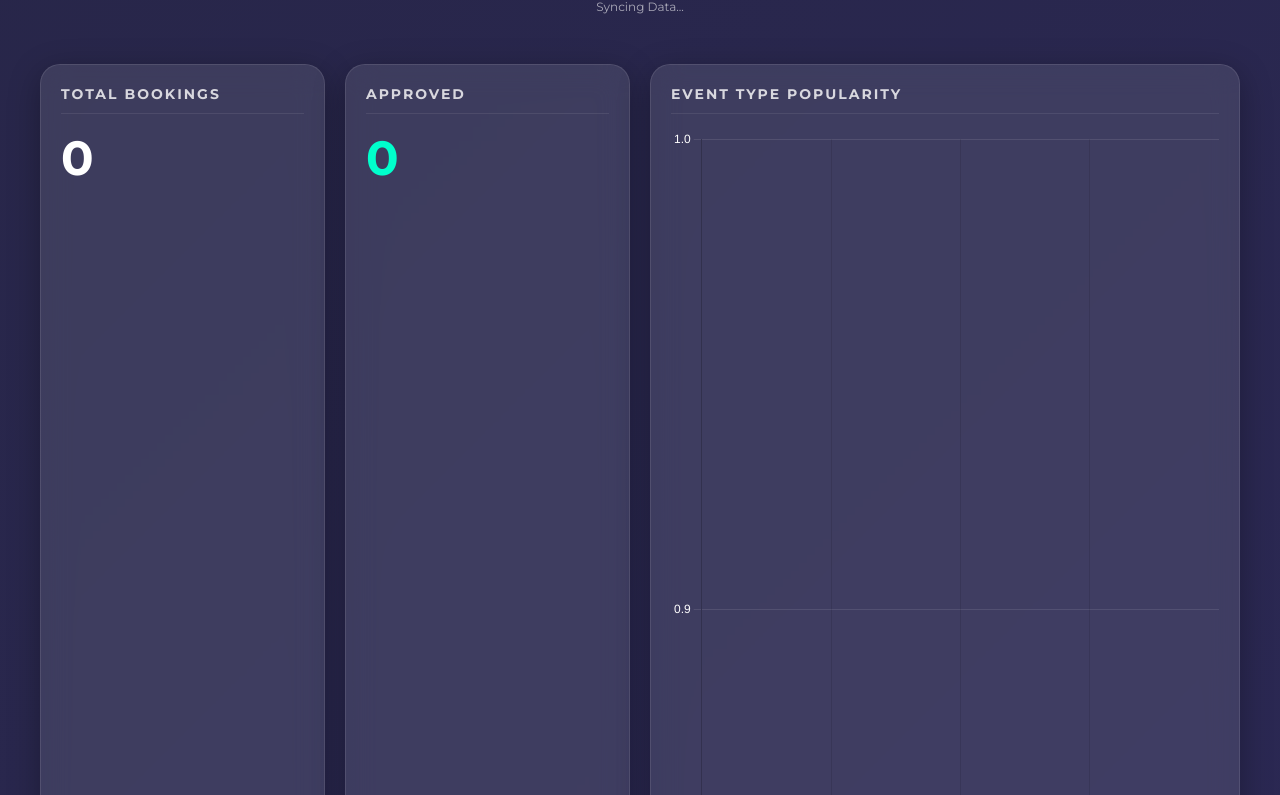
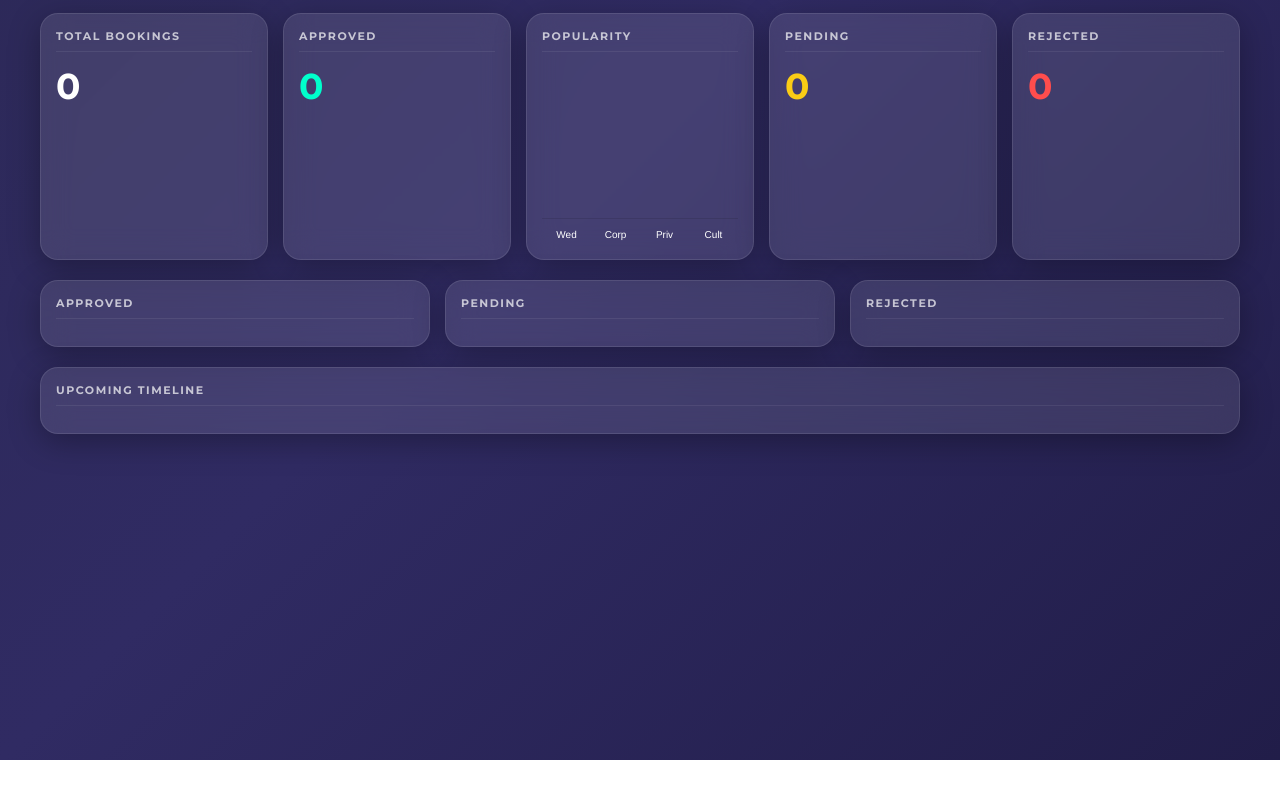
Before and after one commit to Harikrishnan-06/loft-insight, a plain HTML site: page index.html in a window 1280 px wide. Shown: the part 80-875 px from the top of the page. After the commit the page ends 840 px from the top, so only its background shows below. Drawn offline with nearby package versions, Linux system fonts and the light colour scheme; no server answers.

Commit message:
Update index.html

```diff
--- a/index.html
+++ b/index.html
@@ -29,8 +29,7 @@ body {
 
 header {
   text-align: center;
-  margin-bottom: 30px;
-  padding: 20px;
+  margin-bottom: 25px;
 }
 
 header h2 {
@@ -41,9 +40,9 @@ header h2 {
 }
 
 #lastUpdate {
-  font-size: 12px;
-  opacity: 0.6;
-  margin-top: 10px;
+  font-size: 11px;
+  opacity: 0.5;
+  margin-top: 5px;
 }
 
 .dashboard {
@@ -53,9 +52,9 @@ header h2 {
 
 .grid {
   display: grid;
-  grid-template-columns: repeat(auto-fit, minmax(240px, 1fr));
-  gap: 20px;
-  margin-bottom: 30px;
+  grid-template-columns: repeat(auto-fit, minmax(220px, 1fr));
+  gap: 15px;
+  margin-bottom: 20px;
 }
 
 /* Glassmorphism Styling */
@@ -64,24 +63,24 @@ header h2 {
   backdrop-filter: blur(15px);
   -webkit-backdrop-filter: blur(15px);
   border: 1px solid rgba(255, 255, 255, 0.1);
-  padding: 20px;
-  border-radius: 20px;
+  padding: 15px;
+  border-radius: 18px;
   box-shadow: 0 8px 32px rgba(0, 0, 0, 0.3);
 }
 
 .card h3 {
   margin-top: 0;
-  font-size: 14px;
+  font-size: 11px;
   text-transform: uppercase;
-  letter-spacing: 2px;
-  opacity: 0.8;
+  letter-spacing: 1.5px;
+  opacity: 0.7;
   border-bottom: 1px solid rgba(255,255,255,0.1);
-  padding-bottom: 10px;
-  margin-bottom: 15px;
+  padding-bottom: 8px;
+  margin-bottom: 12px;
 }
 
 .count {
-  font-size: 48px;
+  font-size: 36px;
   font-weight: 700;
 }
 
@@ -90,30 +89,25 @@ header h2 {
 #pending { color: #facc15; }
 #rejected { color: #ff4d4d; }
 
-/* Chart Container */
+/* COMPACT CHART CONTAINER */
 .chart-container {
-  grid-column: span 2; /* Chart takes more space */
-  min-height: 300px;
-}
-
-@media (max-width: 900px) {
-  .chart-container { grid-column: span 1; }
+  height: 180px; /* Reduced height */
+  position: relative;
 }
 
 .entry {
   background: rgba(0, 0, 0, 0.2);
-  padding: 12px;
-  border-radius: 12px;
-  margin-top: 12px;
-  border-left: 4px solid transparent;
-  font-size: 14px;
+  padding: 10px;
+  border-radius: 10px;
+  margin-top: 10px;
+  font-size: 13px;
 }
 
-#approvedList .entry { border-left-color: #00ffcc; }
-#pendingList .entry { border-left-color: #facc15; }
-#rejectedList .entry { border-left-color: #ff4d4d; }
+#approvedList .entry { border-left: 3px solid #00ffcc; }
+#pendingList .entry { border-left: 3px solid #facc15; }
+#rejectedList .entry { border-left: 3px solid #ff4d4d; }
 
-.time { font-size: 11px; opacity: 0.5; display: block; margin-top: 5px; }
+.time { font-size: 10px; opacity: 0.5; display: block; margin-top: 4px; }
 
 #upcoming .entry {
     display: flex;
@@ -128,7 +122,7 @@ header h2 {
 
 <header>
   <h2>THE LOFT HUB</h2>
-  <div id="lastUpdate">Syncing Data...</div>
+  <div id="lastUpdate">Syncing...</div>
 </header>
 
 <div class="dashboard">
@@ -138,20 +132,24 @@ header h2 {
       <h3>Total Bookings</h3>
       <div class="count" id="total">0</div>
     </div>
+
     <div class="card">
       <h3>Approved</h3>
       <div class="count" id="approved">0</div>
     </div>
 
-    <div class="card chart-container">
-      <h3>Event Type Popularity</h3>
-      <canvas id="eventChart"></canvas>
+    <div class="card">
+      <h3>Popularity</h3>
+      <div class="chart-container">
+        <canvas id="eventChart"></canvas>
+      </div>
     </div>
 
     <div class="card">
       <h3>Pending</h3>
       <div class="count" id="pending">0</div>
     </div>
+
     <div class="card">
       <h3>Rejected</h3>
       <div class="count" id="rejected">0</div>
@@ -160,11 +158,11 @@ header h2 {
 
   <div class="grid">
     <div class="card">
-      <h3>Approved List</h3>
+      <h3>Approved</h3>
       <div id="approvedList"></div>
     </div>
     <div class="card">
-      <h3>Pending Review</h3>
+      <h3>Pending</h3>
       <div id="pendingList"></div>
     </div>
     <div class="card">
@@ -174,7 +172,7 @@ header h2 {
   </div>
 
   <div class="card">
-    <h3>Timeline: Upcoming Events</h3>
+    <h3>Upcoming Timeline</h3>
     <div id="upcoming"></div>
   </div>
 
@@ -196,23 +194,16 @@ const firebaseConfig = {
 const app = initializeApp(firebaseConfig);
 const db = getFirestore(app);
 
-// Initialize Chart
+// Initialize Compact Chart
 const ctx = document.getElementById('eventChart').getContext('2d');
 let eventChart = new Chart(ctx, {
     type: 'bar',
     data: {
-        labels: ['Wedding', 'Corporate Event', 'Private Party', 'Cultural Event'],
+        labels: ['Wed', 'Corp', 'Priv', 'Cult'], // Shorter labels for small size
         datasets: [{
-            label: 'Number of Requests',
             data: [0, 0, 0, 0],
-            backgroundColor: [
-                'rgba(0, 255, 204, 0.6)',
-                'rgba(255, 204, 0, 0.6)',
-                'rgba(255, 75, 43, 0.6)',
-                'rgba(155, 89, 182, 0.6)'
-            ],
-            borderColor: '#ffffff',
-            borderWidth: 1
+            backgroundColor: ['#00ffcc', '#facc15', '#ff4b2b', '#9b59b2'],
+            borderRadius: 5
         }]
     },
     options: {
@@ -220,8 +211,8 @@ let eventChart = new Chart(ctx, {
         maintainAspectRatio: false,
         plugins: { legend: { display: false } },
         scales: {
-            y: { beginAtZero: true, grid: { color: 'rgba(255,255,255,0.1)' }, ticks: { color: '#fff' } },
-            x: { ticks: { color: '#fff' } }
+            y: { display: false }, // Hide Y axis to save space
+            x: { ticks: { color: '#fff', font: { size: 10 } }, grid: { display: false } }
         }
     }
 });
@@ -239,38 +230,26 @@ onSnapshot(collection(db,"bookings"), snap => {
     if(counts[b.eventType] !== undefined) counts[b.eventType]++;
 
     const time = b.createdAt ? b.createdAt.toDate().toLocaleDateString() : "Pending";
-    const block = `
-      <div class="entry">
-        <b>${b.name}</b><br>${b.eventType} • 📅 ${b.date}
-        <span class="time">Requested: ${time}</span>
-      </div>`;
+    const block = `<div class="entry"><b>${b.name}</b><br>${b.eventType}<span class="time">${time}</span></div>`;
 
     if(b.status==="Approved") { A++; approvedList.innerHTML+=block; upcomingEvents.push(b); }
     else if(b.status==="Pending") { P++; pendingList.innerHTML+=block; }
     else if(b.status==="Rejected") { R++; rejectedList.innerHTML+=block; }
   });
 
-  // Update Counters
   document.getElementById("total").innerText=T;
   document.getElementById("approved").innerText=A;
   document.getElementById("pending").innerText=P;
   document.getElementById("rejected").innerText=R;
 
-  // Update Chart
-  eventChart.data.datasets[0].data = [
-    counts["Wedding"],
-    counts["Corporate Event"],
-    counts["Private Party"],
-    counts["Cultural Event"]
-  ];
+  eventChart.data.datasets[0].data = [counts["Wedding"], counts["Corporate Event"], counts["Private Party"], counts["Cultural Event"]];
   eventChart.update();
 
-  // Upcoming Events Logic
-  upcomingEvents.sort((a,b)=>new Date(a.date)-new Date(b.date)).forEach(e=>{
-    upcoming.innerHTML+=`<div class="entry"><span><b>${e.date}</b> — ${e.name}</span> <span style="color:#00ffcc">Confirmed</span></div>`;
+  upcomingEvents.sort((a,b)=>new Date(a.date)-new Date(b.date)).slice(0, 5).forEach(e=>{
+    upcoming.innerHTML+=`<div class="entry"><span><b>${e.date}</b> — ${e.name}</span></div>`;
   });
 
-  document.getElementById("lastUpdate").innerText = "Last Updated: " + new Date().toLocaleTimeString();
+  document.getElementById("lastUpdate").innerText = "Synced: " + new Date().toLocaleTimeString();
 });
 </script>
 </body>
```
